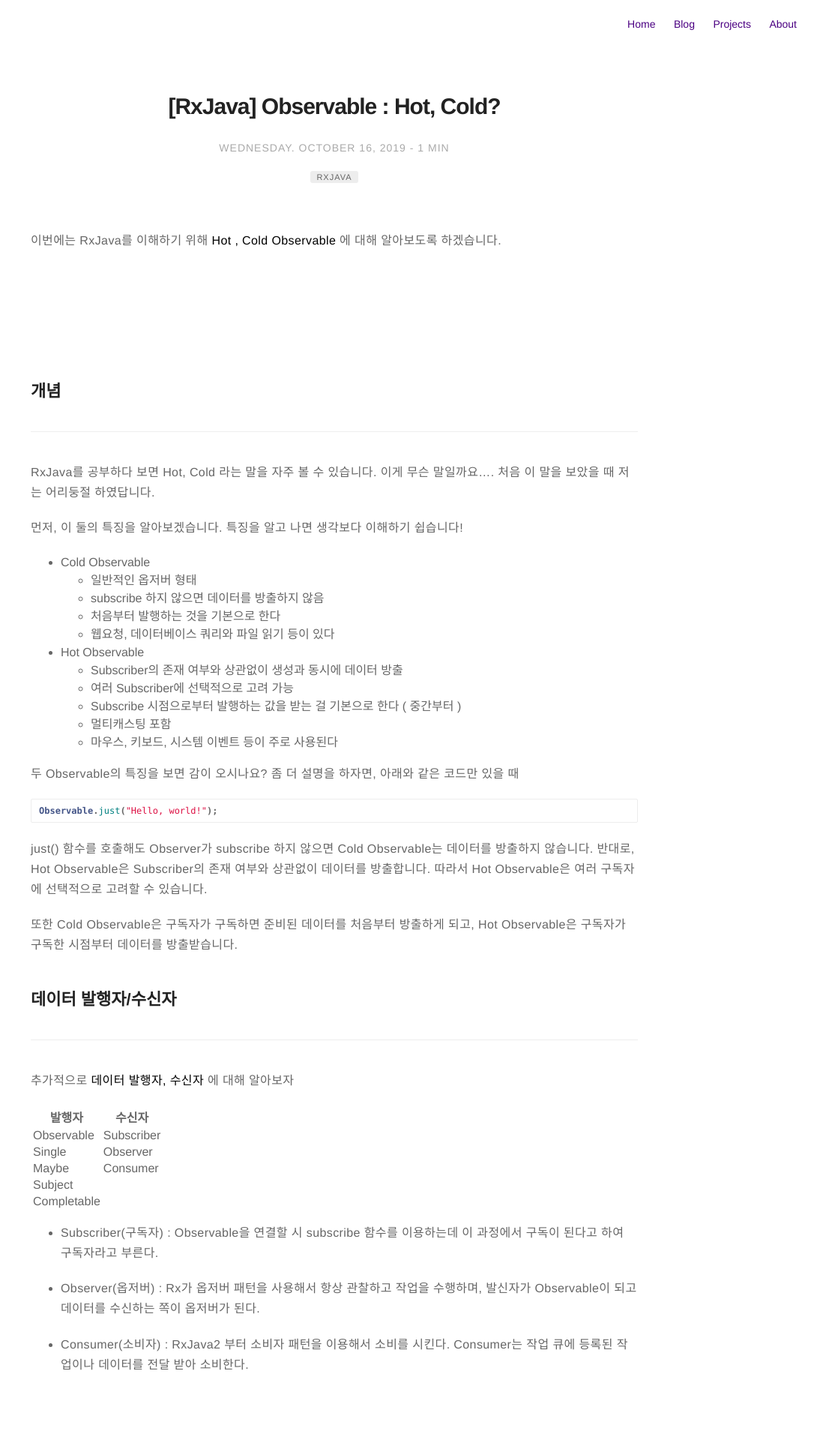
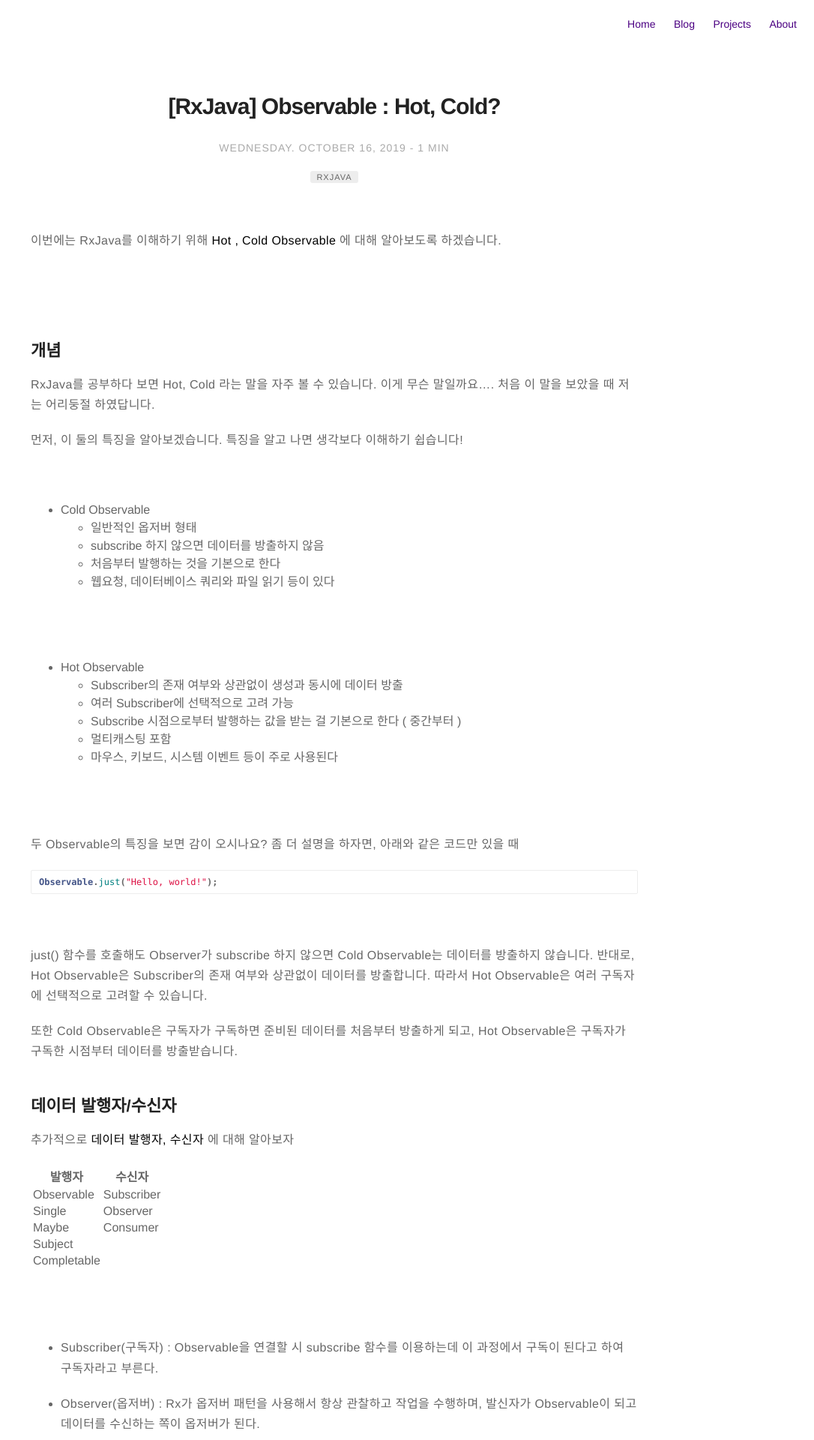
Before and after one commit to Kyudong3/Kyudong3.github.io, a Jekyll site: the page built from _posts/2019-10-16-Observable.markdown, in a window 1280 px wide. Shown: the top 1920 px of the page at 75% size, without its empty margins (194-1280 px from the left). Built offline with Jekyll 4.4.1, drawn with Linux system fonts in a browser that asks for light colours; comment, search, counter and statistics services are not loaded.

Commit message:
add newLine br on text

````diff
--- a/_posts/2019-10-16-Observable.markdown
+++ b/_posts/2019-10-16-Observable.markdown
@@ -15,14 +15,13 @@ description: RxJava의 Cold, Hot Observable에 대해
 
 <br>
 <br>
-<br>
-<br>
+
 ## 개념
-***
 RxJava를 공부하다 보면 Hot, Cold 라는 말을 자주 볼 수 있습니다. 이게 무슨 말일까요.... 처음 이 말을 보았을 때 저는 어리둥절 하였답니다.
 
 먼저, 이 둘의 특징을 알아보겠습니다. 특징을 알고 나면 생각보다 이해하기 쉽습니다!
 
+<br>
 
 
 - Cold Observable
@@ -31,8 +30,8 @@ RxJava를 공부하다 보면 Hot, Cold 라는 말을 자주 볼 수 있습니
   - 처음부터 발행하는 것을 기본으로 한다
   - 웹요청, 데이터베이스 쿼리와 파일 읽기 등이 있다
 
-
-
+<br>
+<br>
 
 
 - Hot Observable
@@ -42,11 +41,13 @@ RxJava를 공부하다 보면 Hot, Cold 라는 말을 자주 볼 수 있습니
   - 멀티캐스팅 포함
   - 마우스, 키보드, 시스템 이벤트 등이 주로 사용된다
 
+<br>
+<br>
 
 
 두 Observable의 특징을 보면 감이 오시나요?
 좀 더 설명을 하자면, 아래와 같은 코드만 있을 때
-
+<br>
 
 
 
@@ -55,6 +56,7 @@ RxJava를 공부하다 보면 Hot, Cold 라는 말을 자주 볼 수 있습니
 Observable.just("Hello, world!");
 ```
 
+<br>
 
 
 just() 함수를 호출해도 Observer가 subscribe 하지 않으면 Cold Observable는 데이터를 방출하지 않습니다.
@@ -72,8 +74,9 @@ just() 함수를 호출해도 Observer가 subscribe 하지 않으면 Cold Observ
 
 
 ## 데이터 발행자/수신자
-***
 추가적으로 **데이터 발행자, 수신자** 에 대해 알아보자
+<br>
+
 
 | 발행자     	| 수신자     	|
 |----------------	|----------------	|
@@ -83,7 +86,8 @@ just() 함수를 호출해도 Observer가 subscribe 하지 않으면 Cold Observ
 | Subject        	|                	|
 | Completable    	|                	|
 
-
+<br>
+<br>
 
 * Subscriber(구독자) : Observable을 연결할 시 subscribe 함수를 이용하는데 이 과정에서 구독이 된다고 하여 구독자라고 부른다.
 
````
